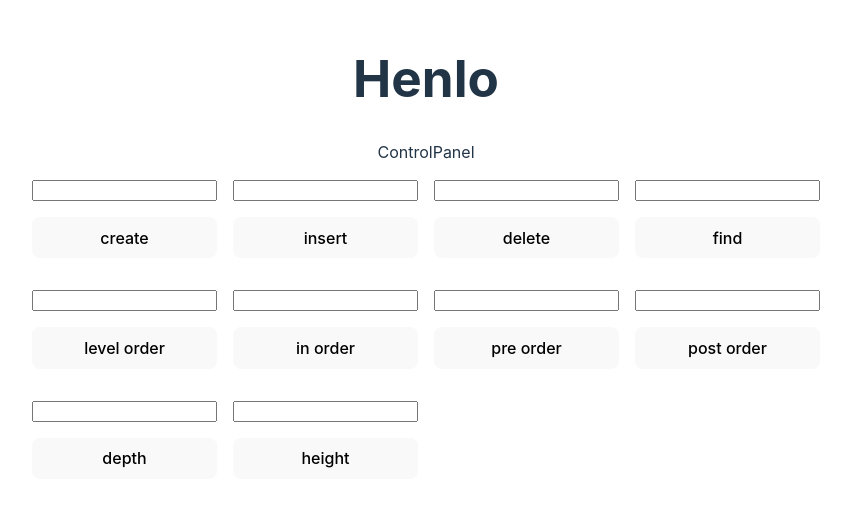
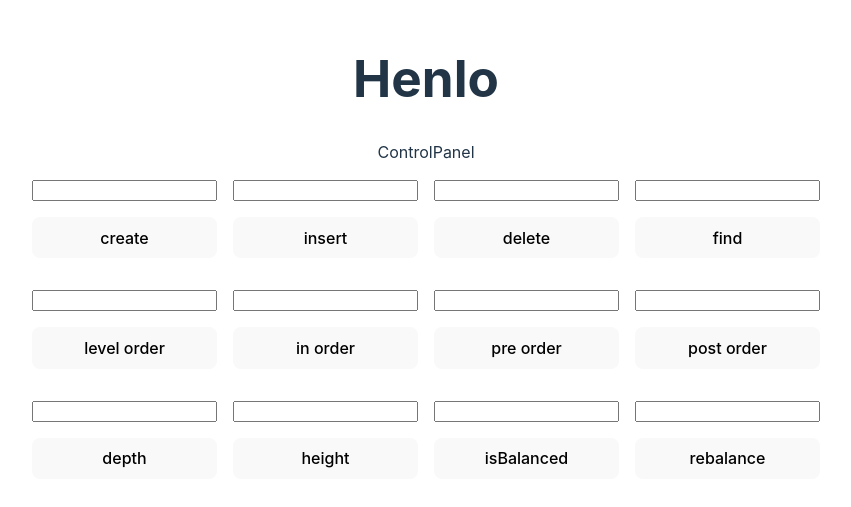
Before and after one commit to Peleton-011/binary-search-tree-practice, a React (Vite) app: page / in a window 1280 px wide. Shown: the part 153-660 px from the top of the page, without its empty margins (214-1065 px from the left). Built offline with nearby package versions, Linux system fonts and the light colour scheme.

Commit message:
Implement a rebalance method to rebalance the tree

```diff
--- a/src/App.jsx
+++ b/src/App.jsx
@@ -79,6 +79,18 @@ function App() {
 				},
 				funcName: "height",
 				inputName: "",
+			},{
+				func: (input) => {
+					return BST.isBalanced(input);
+				},
+				funcName: "isBalanced",
+				inputName: "",
+			},{
+				func: (input) => {
+					return BST.rebalance(input);
+				},
+				funcName: "rebalance",
+				inputName: "",
 			},
 		],
 		setAnswer,
--- a/src/BST.js
+++ b/src/BST.js
@@ -231,6 +231,15 @@ export default class Tree {
 		return getHeight(target);
 	}
 
+    isBalanced() {
+
+    }
+
+	rebalance() {
+		const dataArr = inorder();
+		this._root = this.buildTree(dataArr, 0, dataArr.length - 1);
+	}
+
 	depth(value, curr = this._root) {
 		value = Number(value);
 
```
